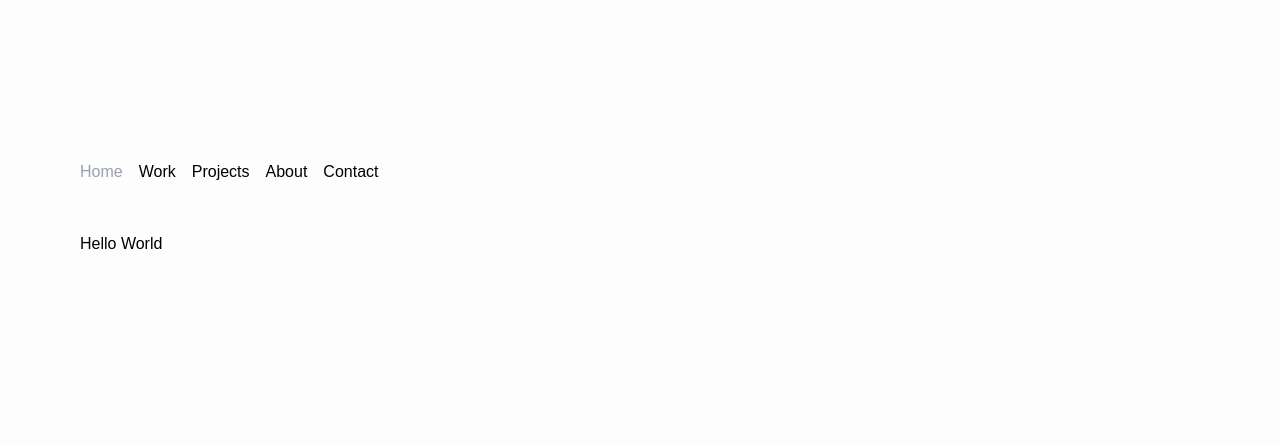
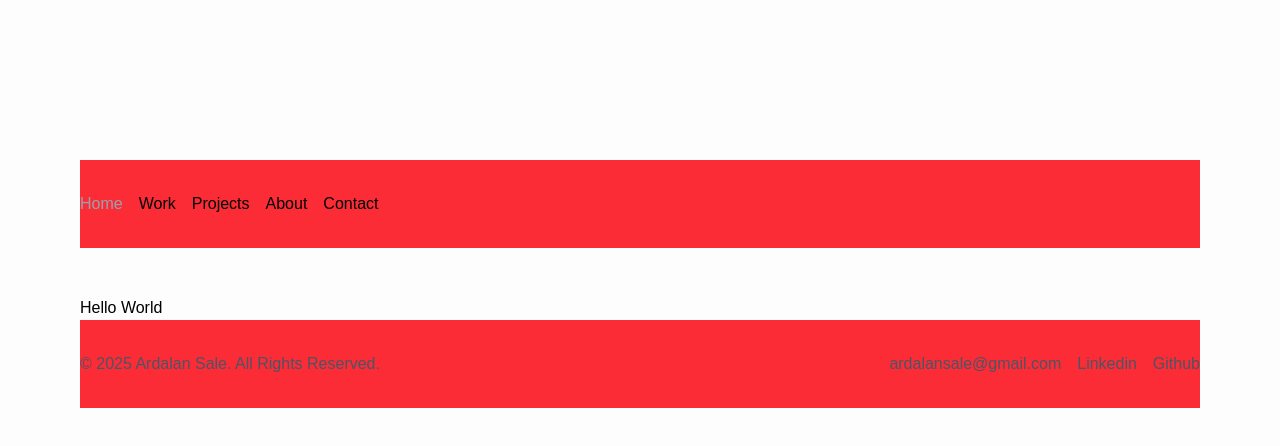
Before and after one commit to ardalansale/portfolio-ardalansale, a Next.js app: page / in a window 1280 px wide. Shown: the top 446 px of the page. Built offline with nearby package versions, Linux system fonts and the light colour scheme.

Commit message:
Footers innehåll och styling är klar

```diff
--- a/app/layout.tsx
+++ b/app/layout.tsx
@@ -2,6 +2,7 @@ import type { Metadata } from "next";
 import { IBM_Plex_Mono } from "next/font/google";
 import "./globals.css";
 import MainNavbar from "@/components/MainNavbar";
+import Footer from "@/components/Footer";
 import LayoutContainer from "@/components/LayoutContainer"
 
 const ibmPlexMono = IBM_Plex_Mono({
@@ -14,6 +15,7 @@ const ibmPlexMono = IBM_Plex_Mono({
 export const metadata: Metadata = {
   title: "Ardalan Sale Portfolio",
   description: "Ardalan Sale's portfolio and showcase",
+  keywords: ['Ardalan Sale', ' ux designer', 'ui designer', 'portfolio', 'sweden', 'stocholm', 'sverige', 'frilans', 'freelance', 'ux/ui', 'frontend', 'developer', 'utvecklare'],
 };
 
 export default function RootLayout({
@@ -26,9 +28,12 @@ export default function RootLayout({
       <body className={`${ibmPlexMono.variable} antialiased`}>
         <LayoutContainer>
           <MainNavbar/>
+
           <main>
           {children}
           </main>
+
+          <Footer/>
         </LayoutContainer>
       </body>
     </html>
--- /dev/null
+++ b/components/Footer.tsx
@@ -0,0 +1,29 @@
+export default function Footer() {
+    const links = [
+        { name: "ardalansale@gmail.com", href: "mailto:ardalansale@gmail.com" },
+        { name: "Linkedin", href: "https://www.linkedin.com/in/ardalansale" },
+        { name: "Github", href: "https://www.github.com/ardalansale" },
+    ];
+
+    return (
+        <div className="bg-red-500 flex w-full justify-between items-center font-normal text-gray-600 py-8">
+            <p>© 2025 Ardalan Sale. All Rights Reserved.</p>
+            <nav>
+                <ul className="flex gap-4">
+                {links.map((link) => (
+                    <li key={link.name}>
+                        <a
+                            href={link.href}
+                            className="hover:underline"
+                            target="_blank"
+                            rel="noopener noreferrer"
+                        >
+                            {link.name}
+                        </a>
+                    </li>
+                ))}
+                </ul>
+            </nav>
+        </div>
+    )
+}
--- a/components/MainNavbar.tsx
+++ b/components/MainNavbar.tsx
@@ -16,7 +16,7 @@ export default function MainNavbar() {
     ];
 
     return ( // Navbar styling
-        <nav className="pt-40 pb-12 font-normal text-black ">
+        <nav className="mt-40 mb-12 py-8 font-normal text-black bg-red-500">
             <ul className="flex gap-4">
             {links.map((link) => (
                 <li key={link.name}>
@@ -24,7 +24,7 @@ export default function MainNavbar() {
                     href={link.href}
                     className={`py-2 ${
                         pathname === link.href
-                        ? "text-gray-400 font-medium"
+                        ? "text-gray-400"
                         : "hover:underline"
                     }`}
                     >
```
